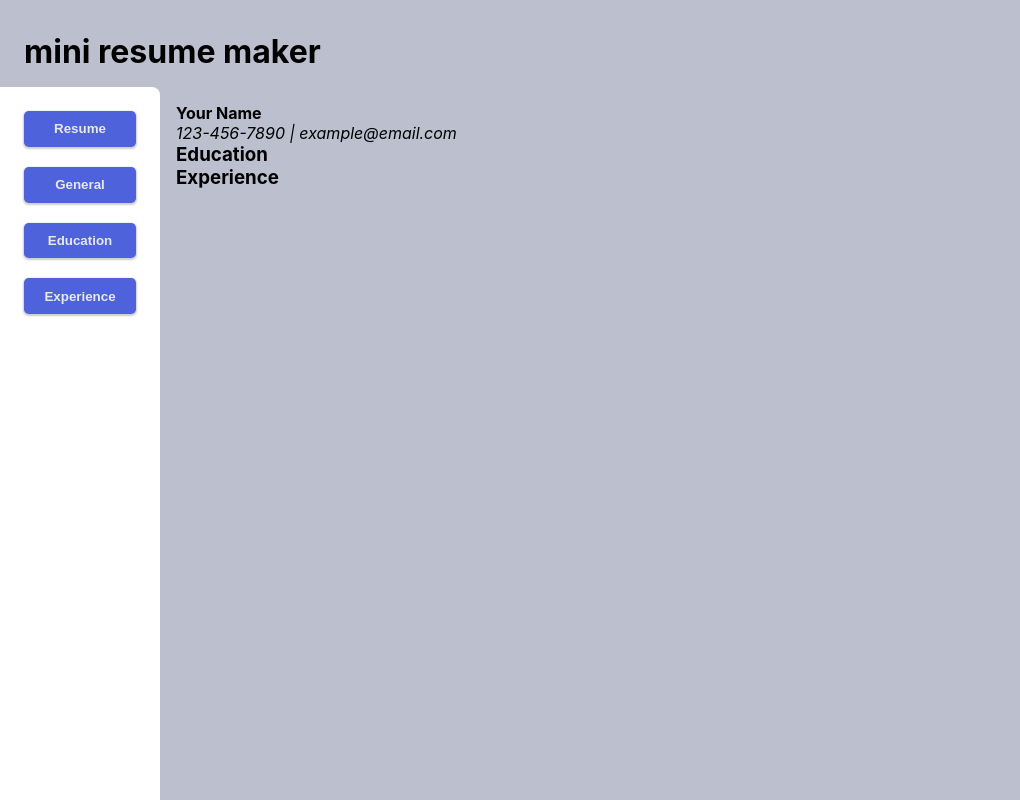
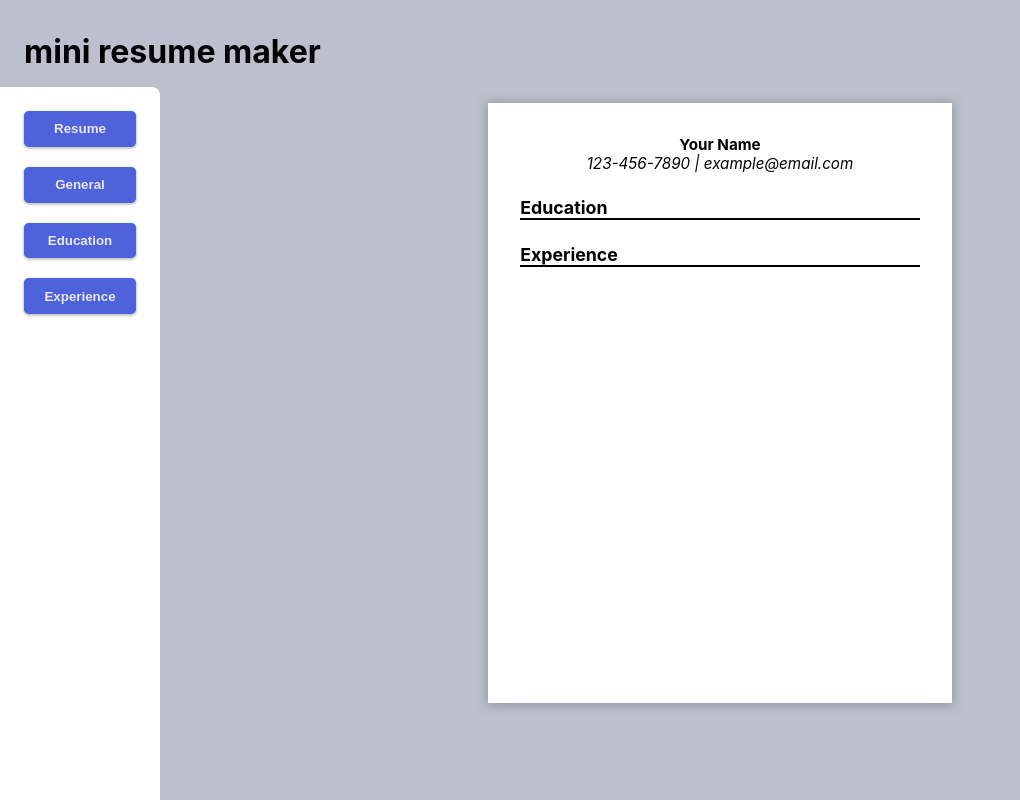
Before and after one commit to allx-g/resume-maker, a React (Vite) app: page / in a window 1280 px wide. Shown: the whole page, without its empty margins (0-1020 px from the left). Built offline with nearby package versions, Linux system fonts and the light colour scheme.

Commit message:
Style resume section
Make the resume container look like a resume with formatting for the
header adding underlines for each resume section title.

```diff
--- a/src/App.css
+++ b/src/App.css
@@ -29,7 +29,7 @@ ul {
 }
 
 button {
-	padding: 0.65rem 0;
+	padding: 0.65rem 1rem;
 	border-radius: 0.3rem;
 	border: none;
 	background: hsl(231, 66%, 58%);
@@ -39,11 +39,15 @@ button {
 }
 
 button:hover {
-	background: hsl(211, 48%, 55%);
-	color: black;
+	background: hsl(210, 69%, 19%);
+	color: rgb(232, 232, 232);
 	cursor: pointer;
 }
 
+button:active {
+	background-color: hsl(209, 67%, 17%);
+	box-shadow: 0 1px 5px 1px hsla(0, 0%, 0%, 0.204) inset;
+}
 /* Navigation Menu */
 
 nav {
@@ -61,3 +65,37 @@ nav ul {
 nav ul li button {
 	min-width: 7rem;
 }
+
+/* RESUME SECTION
+================================================ */
+.resume {
+	display: flex;
+	justify-content: center;
+	font-size: 0.95rem;
+}
+
+.created-resume-container {
+	padding: 2rem;
+	aspect-ratio: 8.5 / 11;
+	background: white;
+	height: 600px;
+	box-shadow: 0 1px 10px 2px hsla(0, 0%, 0%, 0.204);
+}
+
+.general-info h4,
+.general-info address {
+	text-align: center;
+}
+
+.info-list-container {
+	margin-top: 1.5rem;
+}
+
+.info-list-container h3 {
+	border-bottom: 2px solid black;
+}
+
+.heading-date-line {
+	display: flex;
+	justify-content: space-between;
+}
--- a/src/components/ResumeSection.jsx
+++ b/src/components/ResumeSection.jsx
@@ -1,14 +1,27 @@
 import { useState } from "react";
 
 function ResumeSection({ general, education, experience }) {
+	function renderDateLine(startDate, endDate) {
+		if (startDate && endDate) {
+			return (
+				<span>
+					{startDate}—{endDate}
+				</span>
+			);
+		} else if (startDate) {
+			return <span>{startDate}—Present</span>;
+		} else if (endDate) {
+			return <span>n/a—{endDate}</span>;
+		} else {
+			return <span></span>;
+		}
+	}
 	const educationList = education.map(
 		({ type, school, startDate, endDate }) => (
 			<li className="view-list">
 				<div className="heading-date-line">
 					<h4>{type}</h4>
-					<span>
-						{startDate}--{endDate}
-					</span>
+					{renderDateLine(startDate, endDate)}
 				</div>
 				<p>{school}</p>
 			</li>
@@ -21,7 +34,7 @@ function ResumeSection({ general, education, experience }) {
 				<div className="heading-date-line">
 					<h4>{role}</h4>
 					<span>
-						{startDate}---{endDate}
+						{startDate}—{endDate}
 					</span>
 				</div>
 				<p>{company}</p>
```
